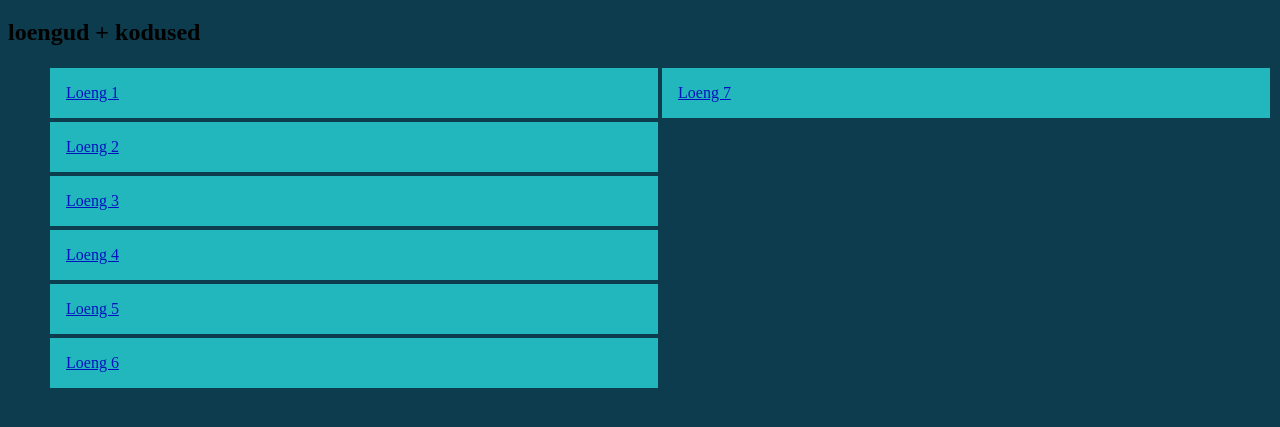
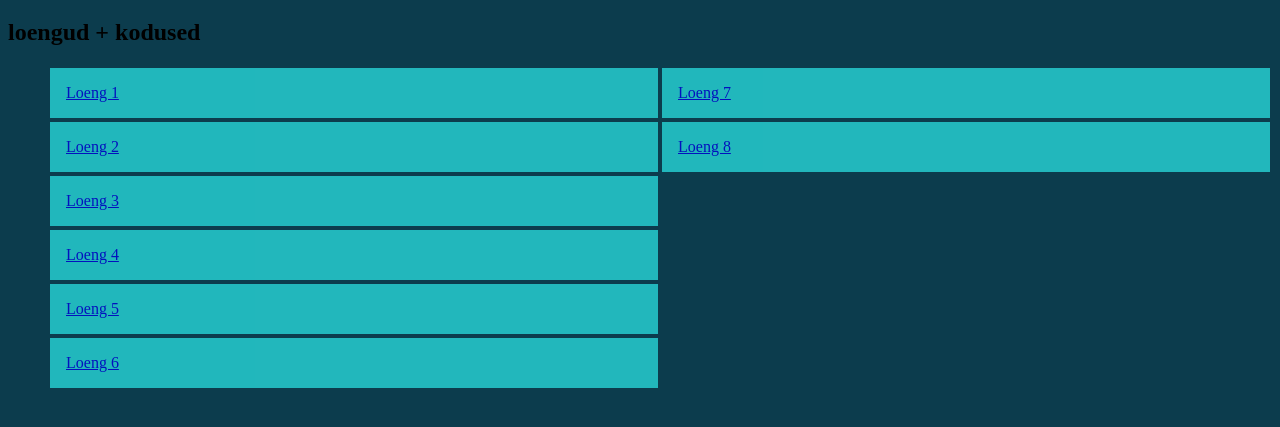
Before and after one commit to DexterMinidoxie/nort, a plain HTML site: page index.html in a window 1280 px wide. Shown: the part 61-488 px from the top of the page. Drawn offline with Linux system fonts and the light colour scheme.

Commit message:
loeng 8 up

```diff
--- a/index.html
+++ b/index.html
@@ -18,5 +18,6 @@
       <li><a href="./Loeng5/loeng5tund.html">Loeng 5</a></li>
       <li><a href="./Loeng6/">Loeng 6 </a></li>
       <li><a href="./matkaklubi/">Loeng 7</a></li>
+      <li><a href="./Loeng8/">Loeng 8</a></li>
 </body>
 </html>
```
